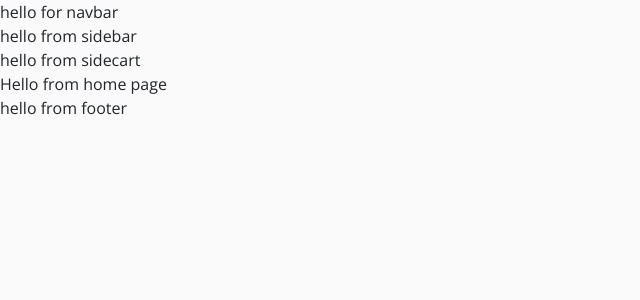
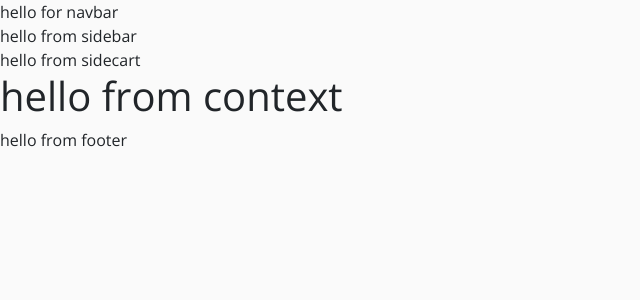
Before and after one commit to ypablo/Tech_store, a React (Create React App) app: page / in a window 1280 px wide. Shown: the top 300 px of the page, without its empty margins (0-640 px from the left). Built offline with nearby package versions, Linux system fonts and the light colour scheme.

Commit message:
Add router dom

```diff
--- /dev/null
+++ b/src/context/context.js
@@ -0,0 +1,20 @@
+import React, { Component } from 'react'
+
+const ProductContext = React.createContext();
+
+class ProductProvider extends Component {
+
+
+
+    render() {
+        return (
+            <ProductContext.Provider value="hello from context">
+                {this.props.children}
+            </ProductContext.Provider>
+        )
+    }
+}
+
+const ProductConsumer = ProductContext.Consumer;
+
+export { ProductProvider, ProductConsumer };
--- a/src/index.js
+++ b/src/index.js
@@ -4,11 +4,15 @@
 import App from './App';
 import * as serviceWorker from './serviceWorker';
 import { BrowserRouter as Router } from 'react-router-dom';
+import { ProductProvider } from './context/context';
 
 ReactDOM.render(
-    <Router>
-        <App />
-    </Router>,
+    <ProductProvider>
+        <Router>
+            <App />
+        </Router>
+    </ProductProvider>
+    ,
     document.getElementById('root'));
 
 // If you want your app to work offline and load faster, you can change
--- a/src/pages/HomePage.js
+++ b/src/pages/HomePage.js
@@ -1,9 +1,12 @@
 import React from 'react'
+import { ProductConsumer } from '../context/context'
 
 export default function HomePage() {
     return (
         <div>
-            Hello from home page
+            <ProductConsumer>
+                {value => <h1>{value}</h1>}
+            </ProductConsumer>
         </div>
     )
 }
```
